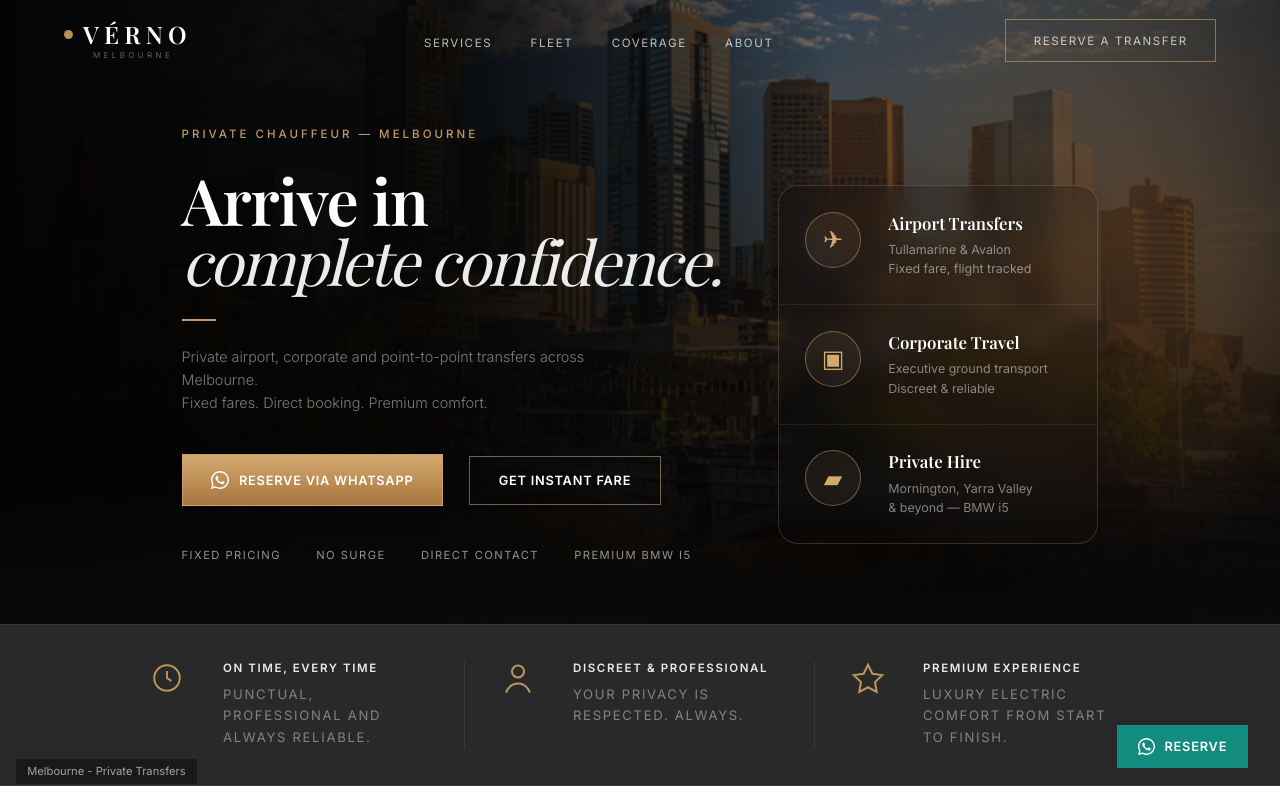
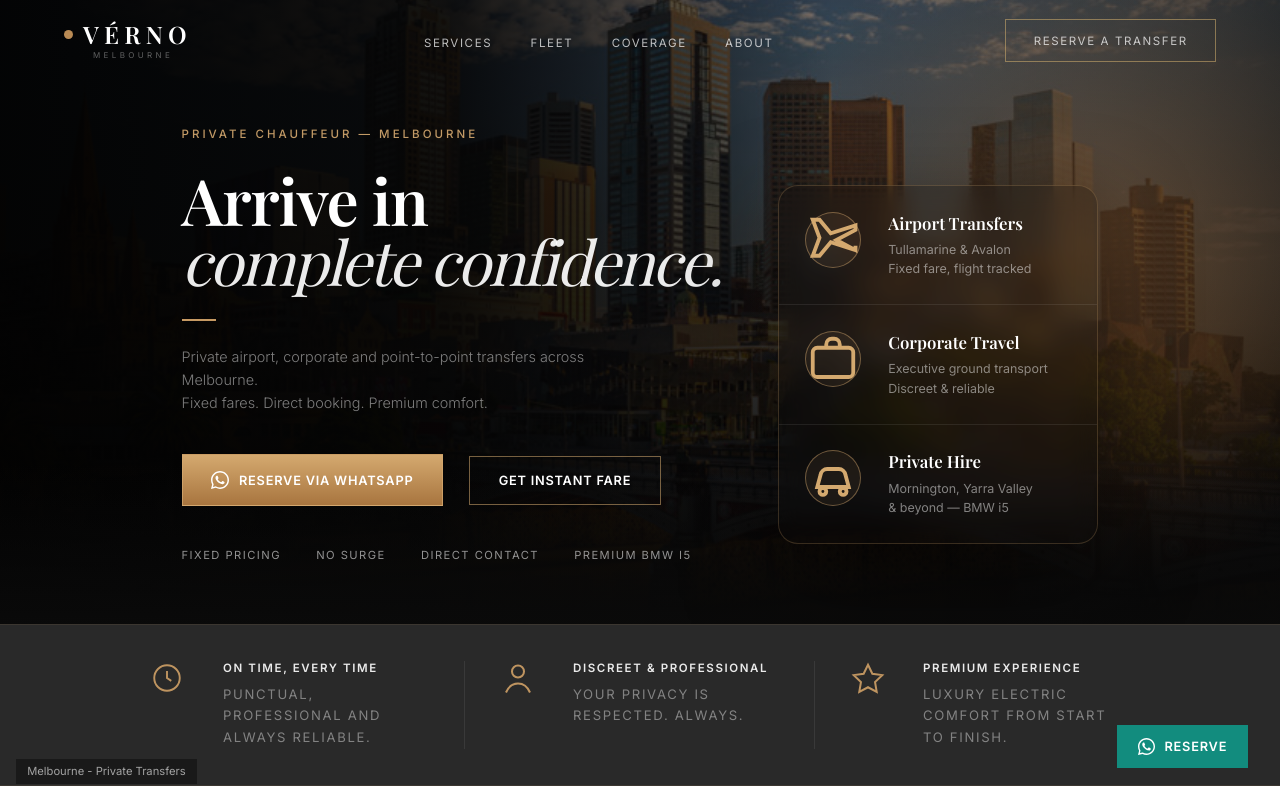
Before and after one commit to vernochauffeur/VERNO-web, a React (Vite) app: page / in a window 1280 px wide. Shown: the top 800 px of the page. Built offline with nearby package versions, Linux system fonts and the light colour scheme; a web font is replaced by a local one.

Commit message:
Update Home.jsx

```diff
--- a/src/pages/Home.jsx
+++ b/src/pages/Home.jsx
@@ -79,6 +79,17 @@ function VernoMark({ dark = false, h = 44 }) {
 function useReveal(ref) { useEffect(() => { const root = ref.current; if (!root) return; root.querySelectorAll(".rv").forEach((el) => el.classList.add("in")); }, [ref]); }
 
 function Nav() { const [solid, setSolid] = useState(false); useEffect(() => { const fn = () => setSolid(window.scrollY > 60); window.addEventListener("scroll", fn); return () => window.removeEventListener("scroll", fn); }, []); return <nav className={`nav${solid ? " solid" : ""}`}><a href="#" className="nav-logo-wrap"><VernoMark dark={solid} h={34}/></a><ul className="nav-links"><li><a href="#services">Services</a></li><li><a href="#fleet">Fleet</a></li><li><a href="#areas">Coverage</a></li><li><a href="#about">About</a></li></ul><div className="nav-right"><a href="#book" className="nav-btn">Reserve a Transfer</a></div></nav>; }
+function IconPlane() {
+  return <svg viewBox="0 0 24 24" fill="none" stroke="currentColor" strokeWidth="1.7"><path d="M22 16.5 13.5 12 22 7.5v-2L11 9 6 3H3l3 8-3 8h3l5-6 11 3.5v-2Z"/></svg>;
+}
+
+function IconBriefcase() {
+  return <svg viewBox="0 0 24 24" fill="none" stroke="currentColor" strokeWidth="1.7"><rect x="3" y="7" width="18" height="13" rx="2"/><path d="M9 7V5.5A2.5 2.5 0 0 1 11.5 3h1A2.5 2.5 0 0 1 15 5.5V7"/></svg>;
+}
+
+function IconCar() {
+  return <svg viewBox="0 0 24 24" fill="none" stroke="currentColor" strokeWidth="1.7"><path d="M5 16h14l-1.5-5.5A3 3 0 0 0 14.6 8H9.4a3 3 0 0 0-2.9 2.5L5 16Z"/><circle cx="7.5" cy="18" r="1.5"/><circle cx="16.5" cy="18" r="1.5"/></svg>;
+}
 
 function Hero() {
   const wa = buildWhatsAppLink({ from: "", to: "", fare: null });
@@ -119,7 +130,7 @@ function Hero() {
 
         <div className="hero-service-panel">
           <div className="hero-service-row">
-            <div className="hero-service-icon">✈</div>
+            <div className="hero-service-icon"><IconPlane /></div>
             <div>
               <h3>Airport Transfers</h3>
               <p>Tullamarine &amp; Avalon</p>
@@ -128,7 +139,7 @@ function Hero() {
           </div>
 
           <div className="hero-service-row">
-            <div className="hero-service-icon">▣</div>
+            <div className="hero-service-icon"><IconBriefcase /></div>
             <div>
               <h3>Corporate Travel</h3>
               <p>Executive ground transport</p>
@@ -137,7 +148,7 @@ function Hero() {
           </div>
 
           <div className="hero-service-row">
-            <div className="hero-service-icon">▰</div>
+            <div className="hero-service-icon"><IconCar /></div>
             <div>
               <h3>Private Hire</h3>
               <p>Mornington, Yarra Valley</p>
```
